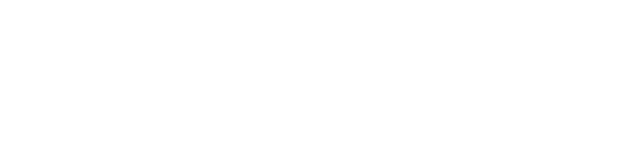
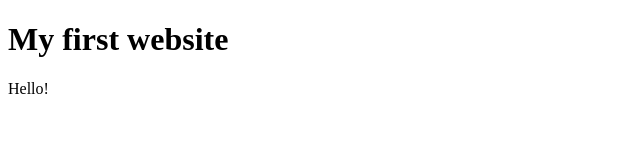
Before and after one commit to liliakormiliyk-star/mate-test-repository, a plain HTML site: page index.html in a window 1280 px wide. Shown: the whole page, without its empty margins (0-640 px from the left). Drawn offline with Linux system fonts and the light colour scheme.

Commit message:
added content to index page

```diff
--- a/index.html
+++ b/index.html
@@ -6,6 +6,7 @@
     <title>Document</title>
 </head>
 <body>
-
+     <h1>My first website</h1>
+  <p>Hello!</p>
 </body>
 </html>
```
